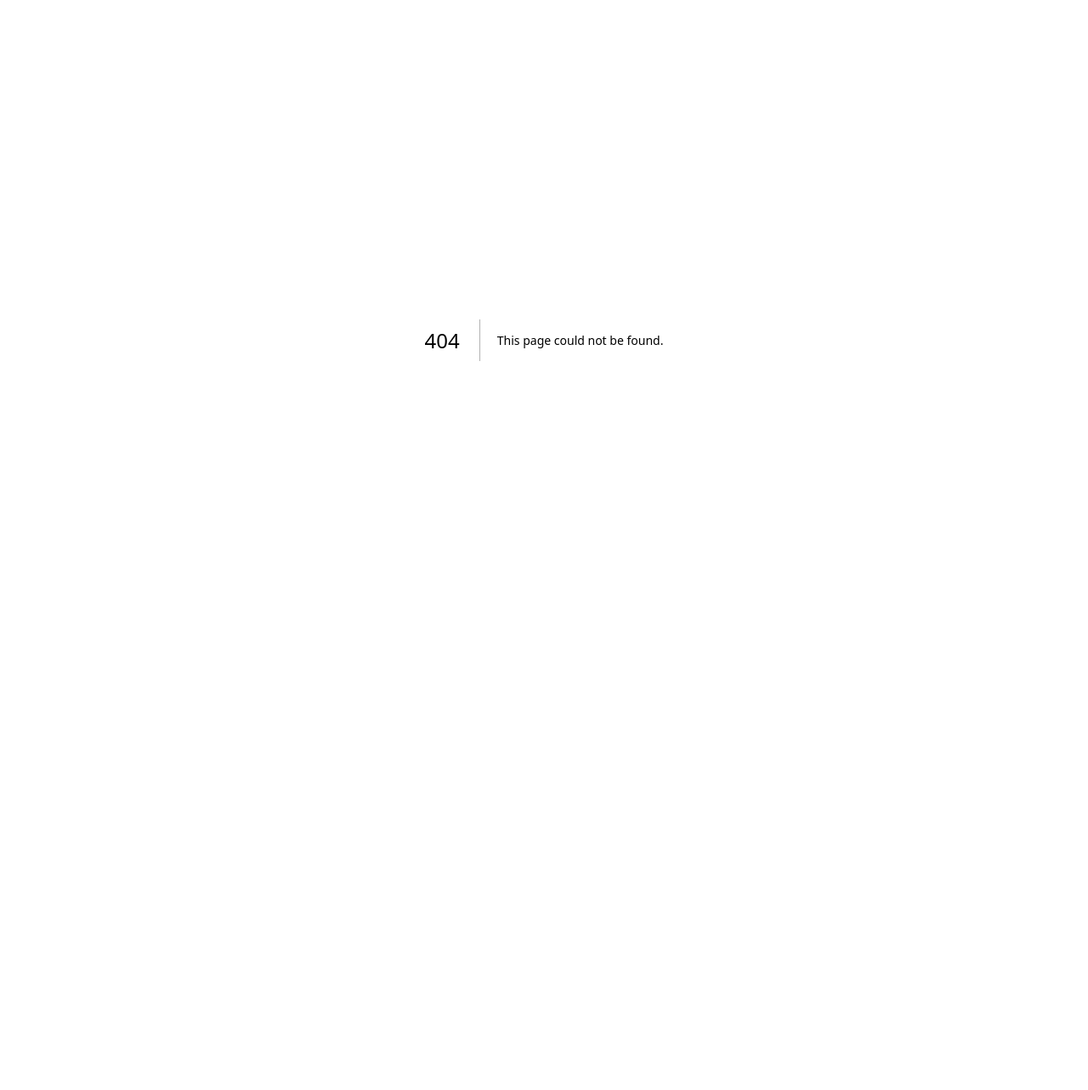
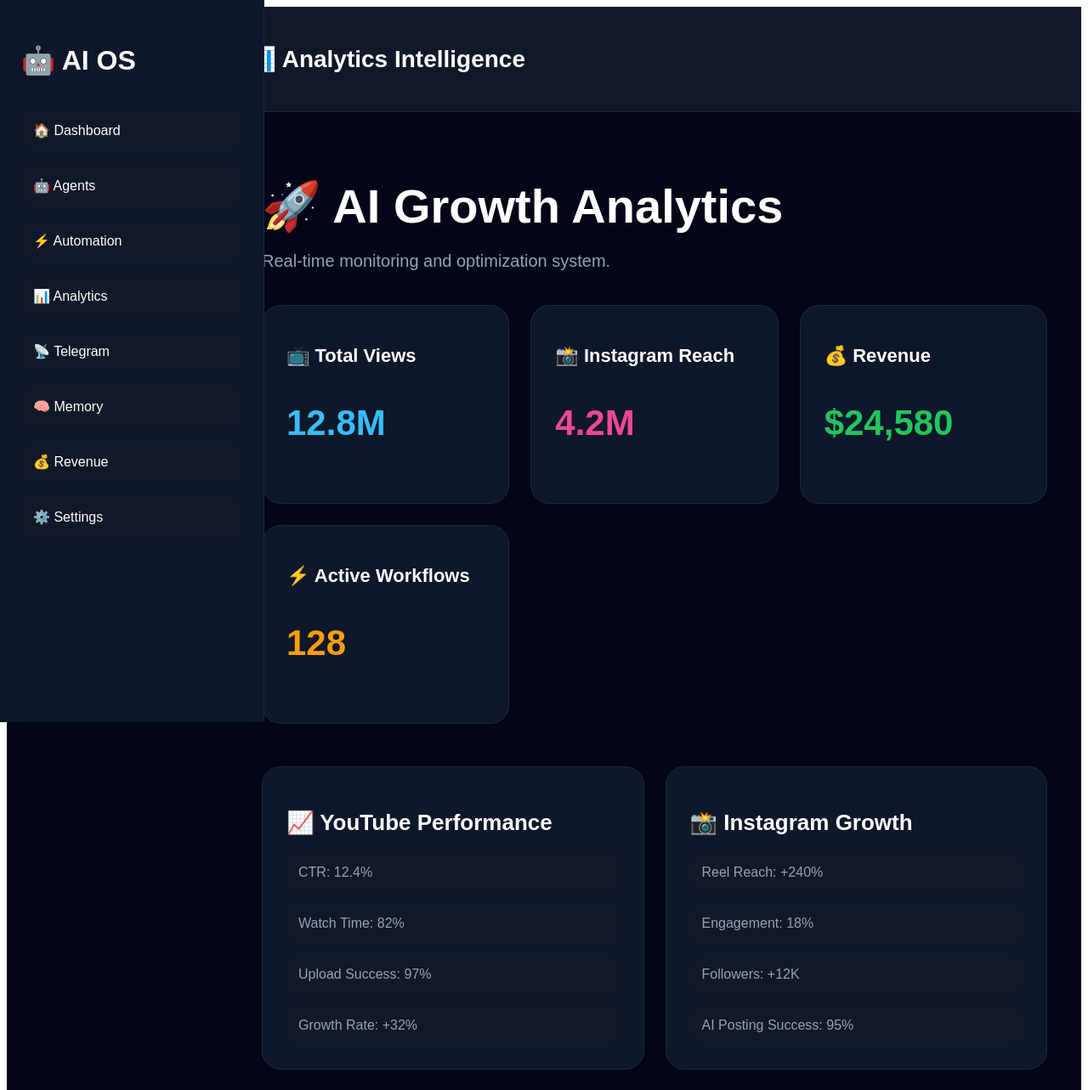
Before and after one commit to snapsparkofficial00-cloud/Ai, a Next.js app: page /analytics in a window 1280 px wide. Before the commit this address had no page. Shown: the top 1283 px of the page at 85% size. Before the commit the page ends 800 px from the top, so only its background shows below. Built offline with nearby package versions, Linux system fonts and the light colour scheme.

Commit message:
Create page.tsx

```diff
--- /dev/null
+++ b/app/analytics/page.tsx
@@ -0,0 +1,350 @@
+import Link from "next/link";
+
+export default function AnalyticsPage() {
+  return (
+    <main
+      style={{
+        background: "#020617",
+        minHeight: "100vh",
+        color: "white",
+        fontFamily: "Arial",
+        display: "flex",
+      }}
+    >
+      {/* SIDEBAR */}
+
+      <aside
+        style={{
+          width: "260px",
+          background: "#0f172a",
+          padding: "25px",
+          height: "100vh",
+          position: "fixed",
+          left: 0,
+          top: 0,
+          borderRight: "1px solid #1e293b",
+        }}
+      >
+        <h1
+          style={{
+            fontSize: "32px",
+            marginBottom: "40px",
+          }}
+        >
+          🤖 AI OS
+        </h1>
+
+        <nav
+          style={{
+            display: "flex",
+            flexDirection: "column",
+            gap: "18px",
+          }}
+        >
+          <SidebarLink href="/" label="🏠 Dashboard" />
+          <SidebarLink href="/agents" label="🤖 Agents" />
+          <SidebarLink href="/automation" label="⚡ Automation" />
+          <SidebarLink href="/analytics" label="📊 Analytics" />
+          <SidebarLink href="/telegram" label="📡 Telegram" />
+          <SidebarLink href="/memory" label="🧠 Memory" />
+          <SidebarLink href="/revenue" label="💰 Revenue" />
+          <SidebarLink href="/settings" label="⚙️ Settings" />
+        </nav>
+      </aside>
+
+      {/* MAIN */}
+
+      <div
+        style={{
+          marginLeft: "260px",
+          width: "100%",
+        }}
+      >
+        {/* NAVBAR */}
+
+        <header
+          style={{
+            background: "#111827",
+            padding: "22px",
+            borderBottom: "1px solid #1e293b",
+          }}
+        >
+          <h2
+            style={{
+              fontSize: "28px",
+            }}
+          >
+            📊 Analytics Intelligence
+          </h2>
+        </header>
+
+        {/* CONTENT */}
+
+        <div
+          style={{
+            padding: "40px",
+          }}
+        >
+          <h1
+            style={{
+              fontSize: "56px",
+              marginBottom: "10px",
+            }}
+          >
+            🚀 AI Growth Analytics
+          </h1>
+
+          <p
+            style={{
+              color: "#94a3b8",
+              fontSize: "20px",
+            }}
+          >
+            Real-time monitoring and optimization system.
+          </p>
+
+          {/* STATS */}
+
+          <div
+            style={{
+              display: "grid",
+              gridTemplateColumns:
+                "repeat(auto-fit,minmax(260px,1fr))",
+              gap: "25px",
+              marginTop: "40px",
+            }}
+          >
+            <StatCard
+              title="📺 Total Views"
+              value="12.8M"
+              color="#38bdf8"
+            />
+
+            <StatCard
+              title="📸 Instagram Reach"
+              value="4.2M"
+              color="#ec4899"
+            />
+
+            <StatCard
+              title="💰 Revenue"
+              value="$24,580"
+              color="#22c55e"
+            />
+
+            <StatCard
+              title="⚡ Active Workflows"
+              value="128"
+              color="#f59e0b"
+            />
+          </div>
+
+          {/* PERFORMANCE */}
+
+          <div
+            style={{
+              marginTop: "50px",
+              display: "grid",
+              gridTemplateColumns:
+                "repeat(auto-fit,minmax(350px,1fr))",
+              gap: "25px",
+            }}
+          >
+            <AnalyticsBox
+              title="📈 YouTube Performance"
+              items={[
+                "CTR: 12.4%",
+                "Watch Time: 82%",
+                "Upload Success: 97%",
+                "Growth Rate: +32%",
+              ]}
+            />
+
+            <AnalyticsBox
+              title="📸 Instagram Growth"
+              items={[
+                "Reel Reach: +240%",
+                "Engagement: 18%",
+                "Followers: +12K",
+                "AI Posting Success: 95%",
+              ]}
+            />
+
+            <AnalyticsBox
+              title="🎬 Video AI Metrics"
+              items={[
+                "Videos Rendered: 428",
+                "Shorts Created: 982",
+                "Auto Captions: Enabled",
+                "Rendering Efficiency: 91%",
+              ]}
+            />
+
+            <AnalyticsBox
+              title="🧠 AI Learning System"
+              items={[
+                "Strategies Stored: 842",
+                "Prompt Optimizations: 194",
+                "Workflow Improvements: 76",
+                "Memory Efficiency: 98%",
+              ]}
+            />
+          </div>
+
+          {/* AI LEARNING */}
+
+          <div
+            style={{
+              marginTop: "50px",
+              background: "#0f172a",
+              padding: "35px",
+              borderRadius: "25px",
+            }}
+          >
+            <h2
+              style={{
+                fontSize: "34px",
+                marginBottom: "20px",
+              }}
+            >
+              🤖 Self-Learning Intelligence
+            </h2>
+
+            <p
+              style={{
+                color: "#94a3b8",
+                lineHeight: "1.9",
+                fontSize: "18px",
+              }}
+            >
+              Your AI analytics system continuously studies
+              performance metrics, audience behavior, workflow
+              efficiency, and revenue patterns to improve future
+              automation strategies across YouTube, Instagram,
+              ecommerce, websites, and autonomous AI operations.
+            </p>
+          </div>
+        </div>
+      </div>
+    </main>
+  );
+}
+
+/* STAT CARD */
+
+function StatCard({
+  title,
+  value,
+  color,
+}: {
+  title: string;
+  value: string;
+  color: string;
+}) {
+  return (
+    <div
+      style={{
+        background: "#0f172a",
+        padding: "28px",
+        borderRadius: "22px",
+        border: "1px solid #1e293b",
+      }}
+    >
+      <h2
+        style={{
+          fontSize: "22px",
+          marginBottom: "14px",
+        }}
+      >
+        {title}
+      </h2>
+
+      <p
+        style={{
+          fontSize: "42px",
+          color,
+          fontWeight: "bold",
+        }}
+      >
+        {value}
+      </p>
+    </div>
+  );
+}
+
+/* ANALYTICS BOX */
+
+function AnalyticsBox({
+  title,
+  items,
+}: {
+  title: string;
+  items: string[];
+}) {
+  return (
+    <div
+      style={{
+        background: "#0f172a",
+        padding: "28px",
+        borderRadius: "22px",
+        border: "1px solid #1e293b",
+      }}
+    >
+      <h2
+        style={{
+          fontSize: "26px",
+          marginBottom: "20px",
+        }}
+      >
+        {title}
+      </h2>
+
+      <div
+        style={{
+          display: "flex",
+          flexDirection: "column",
+          gap: "14px",
+        }}
+      >
+        {items.map((item, index) => (
+          <div
+            key={index}
+            style={{
+              background: "#111827",
+              padding: "14px",
+              borderRadius: "14px",
+              color: "#94a3b8",
+            }}
+          >
+            {item}
+          </div>
+        ))}
+      </div>
+    </div>
+  );
+}
+
+/* SIDEBAR LINK */
+
+function SidebarLink({
+  href,
+  label,
+}: {
+  href: string;
+  label: string;
+}) {
+  return (
+    <Link
+      href={href}
+      style={{
+        color: "white",
+        textDecoration: "none",
+        background: "#111827",
+        padding: "14px",
+        borderRadius: "14px",
+      }}
+    >
+      {label}
+    </Link>
+  );
+}
```
